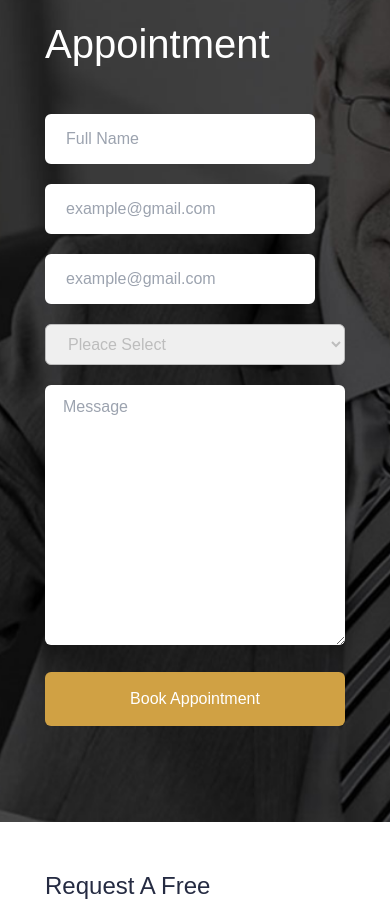
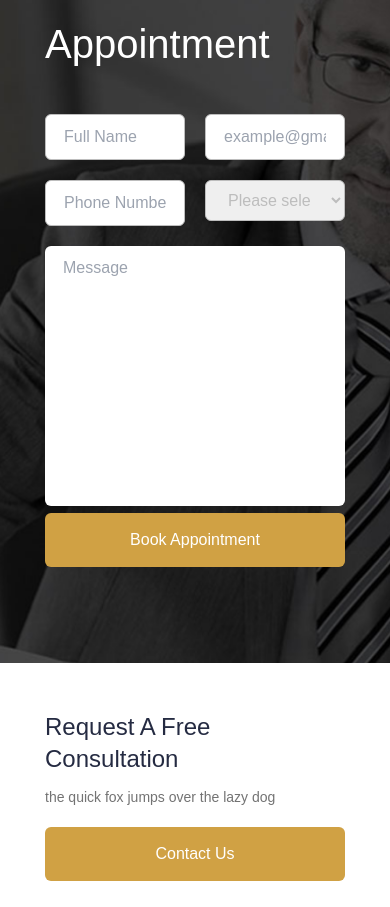
Before and after one commit to Abdulloh018/Ligitade, a Vue app: page / in a window 390 px wide. Shown: the part 6516-7423 px from the top of the page. Built offline with nearby package versions, Linux system fonts and the light colour scheme.

Commit message:
added vuelidate to contact.vue

```diff
--- a/src/assets/styles/output.css
+++ b/src/assets/styles/output.css
@@ -634,6 +634,10 @@ video {
   margin-top: 100px;
 }
 
+.mb-5 {
+  margin-bottom: 1.25rem;
+}
+
 .block {
   display: block;
 }
@@ -644,6 +648,14 @@ video {
 
 .hidden {
   display: none;
+}
+
+.h-full {
+  height: 100%;
+}
+
+.w-1\/2 {
+  width: 50%;
 }
 
 .w-8\/12 {
@@ -666,6 +678,14 @@ video {
   cursor: pointer;
 }
 
+.resize-none {
+  resize: none;
+}
+
+.flex-row {
+  flex-direction: row;
+}
+
 .flex-col {
   flex-direction: column;
 }
@@ -680,6 +700,10 @@ video {
 
 .items-center {
   align-items: center;
+}
+
+.items-stretch {
+  align-items: stretch;
 }
 
 .justify-center {
@@ -749,11 +773,11 @@ video {
   border-radius: 0.375rem;
 }
 
-.border-\[1px\] {
+.border {
   border-width: 1px;
 }
 
-.border {
+.border-\[1px\] {
   border-width: 1px;
 }
 
@@ -1012,6 +1036,16 @@ video {
   color: rgb(255 255 255 / var(--tw-text-opacity));
 }
 
+.text-rose-600 {
+  --tw-text-opacity: 1;
+  color: rgb(225 29 72 / var(--tw-text-opacity));
+}
+
+.outline-none {
+  outline: 2px solid transparent;
+  outline-offset: 2px;
+}
+
 .outline {
   outline-style: solid;
 }
@@ -1022,6 +1056,11 @@ video {
   transition-property: color, background-color, border-color, text-decoration-color, fill, stroke, opacity, box-shadow, transform, filter, backdrop-filter, -webkit-backdrop-filter;
   transition-timing-function: cubic-bezier(0.4, 0, 0.2, 1);
   transition-duration: 150ms;
+}
+
+.focus\:outline-none:focus {
+  outline: 2px solid transparent;
+  outline-offset: 2px;
 }
 
 @media (min-width: 384px) {
--- a/src/components/layouts/Contact.vue
+++ b/src/components/layouts/Contact.vue
@@ -6,37 +6,126 @@
           <p class="text-2xl leading-none">Contact Us</p>
           <h2 class="text-[40px]">Make an Appointment</h2>
         </div>
-        <form>
-          <div class="left-sideForm flex gap-y-5 flex-wrap text-black">
+        <form class="text-black">
+          <div class="flex items-stretch gap-5 mb-5">
+            <div class="w-1/2">
+              <input
+                v-model="v$.name.$model"
+                type="text"
+                placeholder="Full Name"
+                id="name"
+                class="block px-[18px] py-2.5 rounded-md border-[#BDBDBD] border-[1px] w-full"
+              />
+              <div>
+                <p v-if="v$.name.$dirty && v$.name.required.$invalid" class="text-rose-600">this is a required field</p>
+              </div>
+            </div>
+            <div class="w-1/2">
+              <input
+                v-model="v$.email.$model"
+                type="email"
+                placeholder="example@gmail.com"
+                id="email"
+                class="block px-[18px] py-2.5 rounded-md border-[#BDBDBD] border-[1px] w-full"
+              />
+              <div>
+                <p v-if="v$.email.$dirty && v$.email.required.$invalid" class="text-rose-600">this is a required field</p>
+                <p v-else-if="v$.email.$dirty && v$.email.email.$invalid" class="text-rose-600">This field must contain @</p>
+              </div>
+            </div>
+          </div>
+          <div class="flex items-stretch gap-5 mb-5">
+            <div class="w-1/2 flex flex-col">
+              <input
+                v-model="v$.phone.$model"
+                type="text"
+                placeholder="Phone Number"
+                id="number"
+                class="block px-[18px] py-2.5 rounded-md border-[#BDBDBD] border-[1px] w-full"
+              />
+              <div v-if="v$.phone.$dirty">
+                <p v-if="v$.phone.required.$invalid" class="text-rose-600">this is a required field</p>
+                <p v-else-if="v$.phone.minLength.$invalid && v$.phone.maxLength.$invalid" class="text-rose-600">This field's length must 12</p>
+              </div>
+            </div>
+            <div class="w-1/2 flex flex-col">
+              <select
+                v-model="v$.select.$model"
+                name=""
+                id=""
+                class="block px-[18px] py-2.5 rounded-md border-[#BDBDBD] border-[1px] w-full text-[#BDBDBD]"
+              >
+                <option value="" disabled selected hidden>Please select</option>
+                <option value="am">Select 1</option>
+                <option value="pm">Select 2</option>
+              </select>
+              <div v-if="v$.select.$dirty">
+                <p v-if="v$.select.required.$invalid" class="text-rose-600">this is a required field</p>
+              </div>
+            </div>
+          </div>
+          <div>
+            <textarea
+              name="message"
+              id=""
+              cols="30"
+              rows="10"
+              placeholder="Message"
+              class="w-full rounded-md px-[18px] py-2.5 resize-none focus:outline-none"
+            ></textarea>
+          </div>
+          <div class="form-btn w-full sm:w-auto">
+              <button type="submit" @click.prevent="submitForm"
+                class="w-full bg-orangeColor rounded-md text-white px-10 py-[15px]"
+              >
+                Book Appointment
+              </button>
+            </div>
+        </form>
+          <!-- <div class="left-sideForm flex gap-y-5 flex-wrap text-black">
             <div
               class="flex flex-col w-full gap-x-5 gap-y-5 sm:gap-y-0 sm:flex-row"
             >
+            <div>
               <input
+                v-model="v$.name.$model"
                 type="text"
                 placeholder="Full Name"
                 id="name"
                 class="block px-[18px] py-2.5 rounded-md border-[#BDBDBD] border-[1px] w-full"
                 required
               />
+
+            </div>
+            <div>
               <input
+                v-model="v$.email.$model"
                 type="email"
                 placeholder="example@gmail.com"
                 id="email"
                 class="block px-[18px] py-2.5 rounded-md border-[#BDBDBD] border-[1px] w-full"
                 required
               />
+              <p></p>
+            </div>
             </div>
             <div
               class="flex flex-col w-full gap-x-5 gap-y-5 sm:gap-y-0 sm:flex-row"
             >
-            <input
-                type="email"
-                placeholder="example@gmail.com"
-                id="email"
+            <div>
+              <input
+                v-model="v$.phone.$model"
+                type="text"
+                placeholder="Phone Number"
+                id="number"
                 class="block px-[18px] py-2.5 rounded-md border-[#BDBDBD] border-[1px] w-full"
                 required
               />
-              <select
+              <p></p>
+            </div>
+              <div>
+                <select
+                v-model="v$.select.$model"
                 name=""
                 id=""
                 class="block px-[18px] py-2.5 rounded-md border-[#BDBDBD] border-[1px] w-full text-[#BDBDBD]"
@@ -44,6 +133,8 @@
                 <option value="am">Pleace Select</option>
                 <option value="pm">Select 1</option>
               </select>
+              <p></p>
+              </div>
             </div>
             <div class="w-full">
               <textarea
@@ -56,21 +147,20 @@
               ></textarea>
             </div>
             <div class="form-btn w-full sm:w-auto">
-              <button @click="submitForm"
+              <button type="submit" @click="submitForm"
                 class="w-full bg-orangeColor rounded-md text-white px-10 py-[15px]"
               >
                 Book Appointment
               </button>
             </div>
-          </div>
-        </form>
+          </div> -->
       </div>
     </div>
   </section>
 </template>
 <script>
 import useValidate from "@vuelidate/core"
-import { required } from "@vuelidate/validators"
+import { required, email, minLength, maxLength } from "@vuelidate/validators"
 
 export default {
   name: "ContactSection",
@@ -78,24 +168,22 @@ export default {
     return {
       v$: useValidate(),
       name: '',
-      email: ''
+      email: '',
+      phone: '',
+      select: ''
     }
   },
-  validations() {
+  validations () {
     return {
       name: { required },
-      email: { required }
+      email: { required, email },
+      phone: { required, minLength: minLength(12), maxLength: maxLength(12) },
+      select: { required }
     }
   },
   methods: {
     submitForm() {
-      this.v$.$validate()
-      if (!this.v$.$error) {
-        alert("Submit succesfulled")
-        window.location.reload();
-      } else {
-        alert("Form failed validation ")
-      }
+      this.v$.$touch()
     }
   }
 };
@@ -108,9 +196,8 @@ export default {
   background-size: cover;
 }
 
-input {
+/* input {
   border: 3px solid white;
-  width: 90%;
   transition: all 0.3s;
 }
 
@@ -121,6 +208,6 @@ input:focus {
 
 input:focus:invalid {
   border: 3px solid  #ff7730;
-}
+} */
 
 </style>
--- a/src/main.js
+++ b/src/main.js
@@ -1,6 +1,6 @@
 import { createApp } from 'vue'
 import App from './App.vue'
-import router from "@/components/router/router"
+import router from "@/router/router"
 
 const app = createApp(App)
 
--- a/src/components/router/router.js
+++ b/src/router/router.js
@@ -1,6 +1,6 @@
 import { createRouter, createWebHistory } from "vue-router"
-import Index from "@/components/Home/Index.vue"
-import ContactPage from "@/components/pages/ContactPage.vue"
+import Index from "@/pages/home.vue"
+import ContactPage from "@/pages/ContactPage.vue"
 
 const routes = [
   {
```
Also changed, not shown: src/pages/ContactPage.vue (renamed from src/components/pages/ContactPage.vue), src/pages/home.vue (renamed from src/components/Home/Index.vue).
